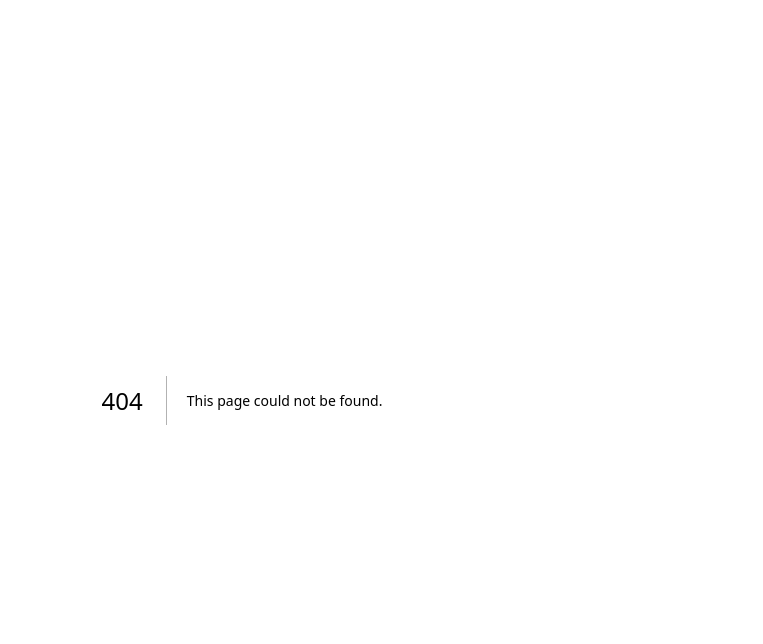
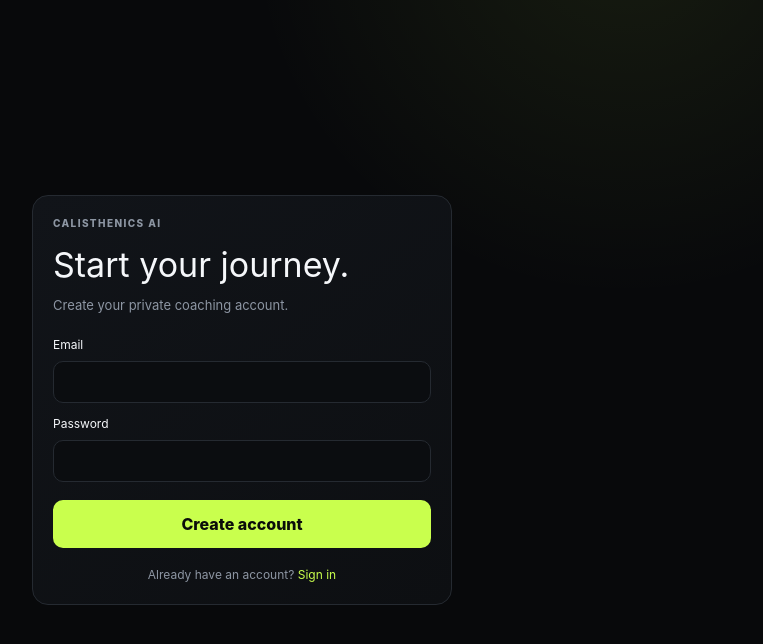
Before and after one commit to itzakus09/itzakus09, a Next.js app: page /auth/sign-up in a window 1280 px wide. Before the commit this address had no page. Shown: the top 644 px of the page, without its empty margins (398-1161 px from the left). Built offline with nearby package versions, Linux system fonts and the light colour scheme; no server answers.

Commit message:
Add Supabase sign-up page

```diff
--- /dev/null
+++ b/app/auth/sign-up/page.tsx
@@ -0,0 +1,11 @@
+"use client";
+
+import { useState } from "react";
+import { createClient } from "@/lib/supabase/client";
+
+export default function SignUpPage(){
+  const supabase=createClient(); const [email,setEmail]=useState(""); const [password,setPassword]=useState(""); const [message,setMessage]=useState(""); const [busy,setBusy]=useState(false);
+  async function submit(e:React.FormEvent){e.preventDefault();setBusy(true);setMessage("");const {error}=await supabase.auth.signUp({email,password});setMessage(error?error.message:"Account created. Check your email to confirm your account.");setBusy(false)}
+  return <main style={{minHeight:"100vh",display:"grid",placeItems:"center",padding:20}}><form onSubmit={submit} className="card" style={{width:"min(420px,100%)"}}><div className="eyebrow">CALISTHENICS AI</div><h1 style={{fontSize:34,margin:"8px 0 6px"}}>Start your journey.</h1><p style={{color:"var(--muted)",fontSize:13}}>Create your private coaching account.</p><label style={{display:"block",marginTop:20,fontSize:12}}>Email<input value={email} onChange={e=>setEmail(e.target.value)} type="email" required style={input}/></label><label style={{display:"block",marginTop:12,fontSize:12}}>Password<input value={password} onChange={e=>setPassword(e.target.value)} type="password" minLength={8} required style={input}/></label><button className="primary" style={{width:"100%",marginTop:18}} disabled={busy}>{busy?"Creating…":"Create account"}</button>{message&&<p style={{color:"var(--muted)",fontSize:12}}>{message}</p>}<p style={{color:"var(--muted)",fontSize:12,textAlign:"center",marginTop:18}}>Already have an account? <a href="/auth/sign-in" style={{color:"var(--lime)"}}>Sign in</a></p></form></main>
+}
+const input={display:"block",width:"100%",marginTop:7,padding:"11px 12px",borderRadius:10,border:"1px solid var(--line)",background:"#0b0d10",color:"white",outline:"none"};
```
